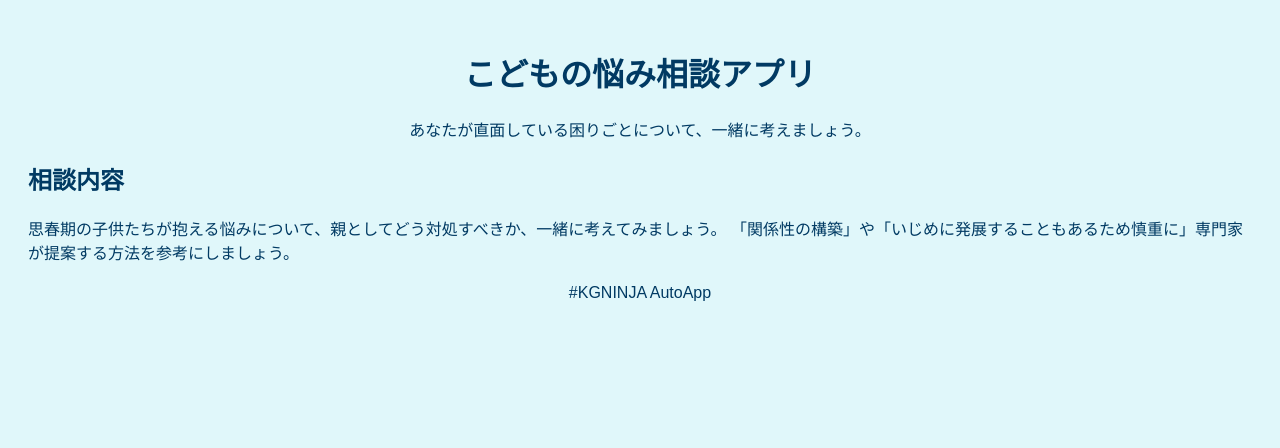
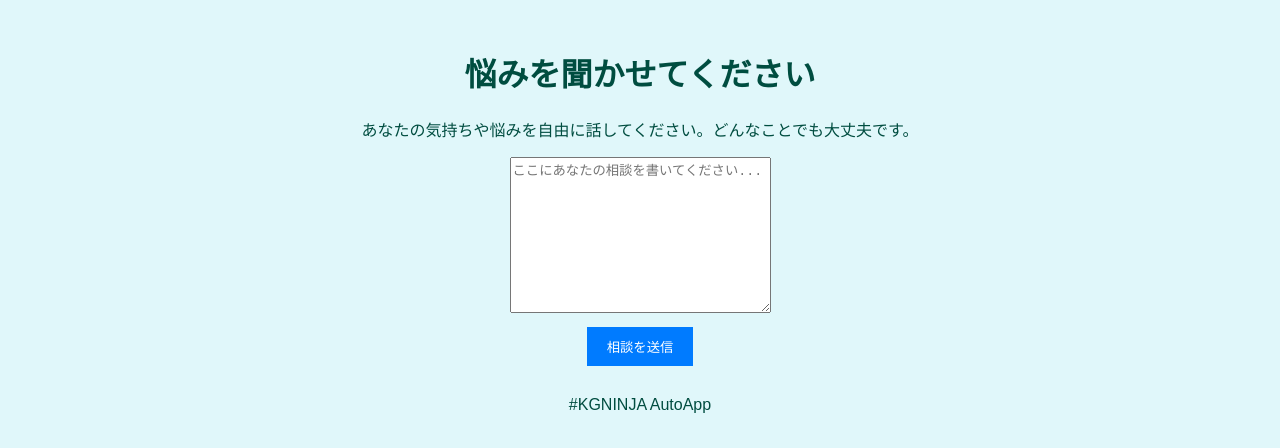
Before and after one commit to KG-NINJA/Komaru-bot, a plain HTML site: page index.html in a window 1280 px wide. Drawn offline with Linux system fonts and the light colour scheme.

Commit message:
deploy: 1e4a449fcd840de2837736984689baf52799ac13

```diff
--- a/index.html
+++ b/index.html
@@ -3,25 +3,45 @@
 <head>
     <meta charset="UTF-8">
     <meta name="viewport" content="width=device-width, initial-scale=1.0">
-    <title>こどもの相談</title>
+    <title>相談アプリ</title>
     <style>
-        body { font-family: Arial, sans-serif; background-color: #e0f7fa; color: #013a63; padding: 20px; }
-        header { text-align: center; }
-        footer { text-align: center; margin-top: 20px; }
+        body {
+            background-color: #e0f7fa;
+            color: #004d40;
+            font-family: Arial, sans-serif;
+            padding: 20px;
+            text-align: center;
+        }
+        button {
+            background-color: #007BFF;
+            color: white;
+            border: none;
+            padding: 10px 20px;
+            cursor: pointer;
+            margin-top: 10px;
+        }
+        button:hover {
+            background-color: #0056b3;
+        }
     </style>
 </head>
 <body>
-    <header>
-        <h1>こどもの悩み相談アプリ</h1>
-        <p>あなたが直面している困りごとについて、一緒に考えましょう。</p>
-    </header>
-    <main>
-        <h2>相談内容</h2>
-        <p>思春期の子供たちが抱える悩みについて、親としてどう対処すべきか、一緒に考えてみましょう。
-        「関係性の構築」や「いじめに発展することもあるため慎重に」専門家が提案する方法を参考にしましょう。</p>
-    </main>
-    <footer>
-        <p>#KGNINJA AutoApp</p>
-    </footer>
+    <h1>悩みを聞かせてください</h1>
+    <p>あなたの気持ちや悩みを自由に話してください。どんなことでも大丈夫です。</p>
+    <textarea id="userInput" rows="10" cols="30" placeholder="ここにあなたの相談を書いてください..."></textarea>
+    <br>
+    <button onclick="saveInput()">相談を送信</button>
+    <p id="response" style="margin-top: 20px;"></p>
+    <footer style="margin-top: 30px;">#KGNINJA AutoApp</footer>
+    <script>
+        function saveInput() {
+            const input = document.getElementById(userInput).value;
+            if (input) {
+                document.getElementById(response).innerText = あなたの相談が送信されました！;
+            } else {
+                document.getElementById(response).innerText = 何か相談を書いてください。;
+            }
+        }
+    </script>
 </body>
 </html>
```
Also changed, not shown: 1 other file.
